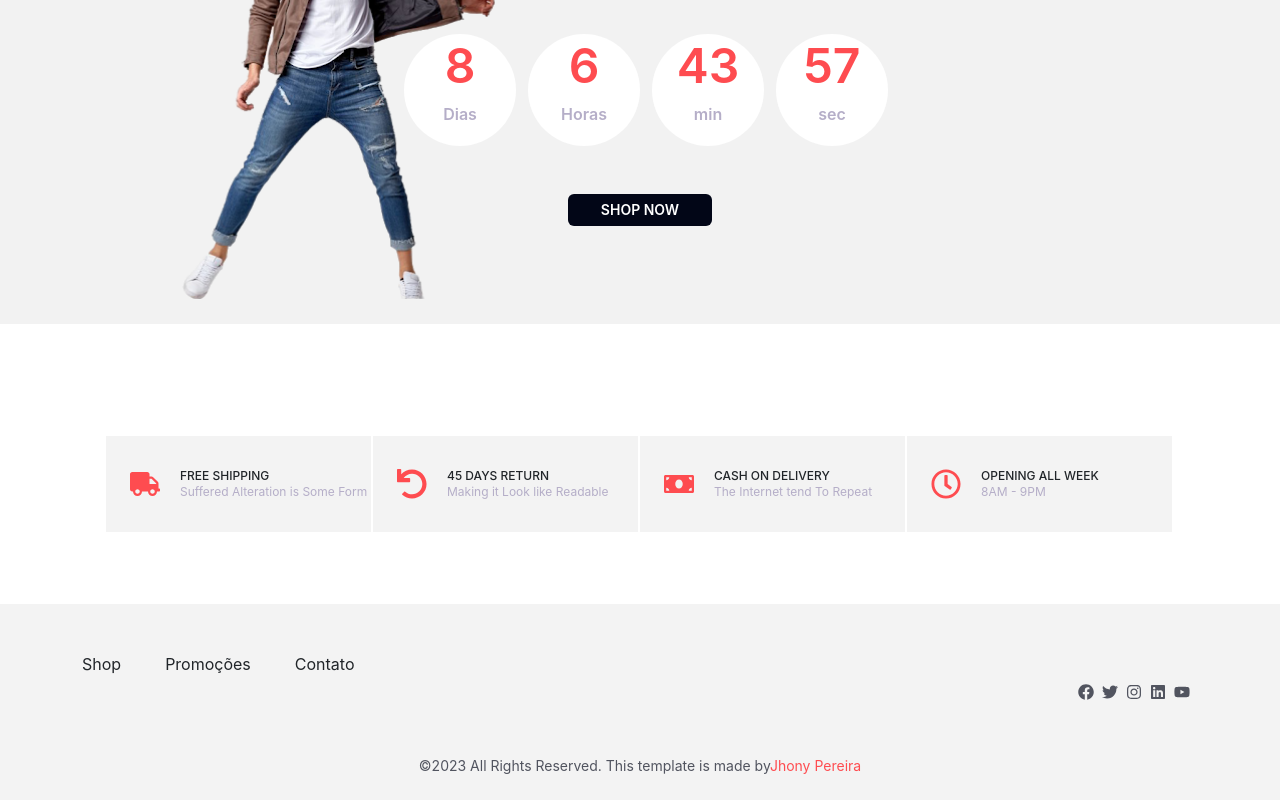
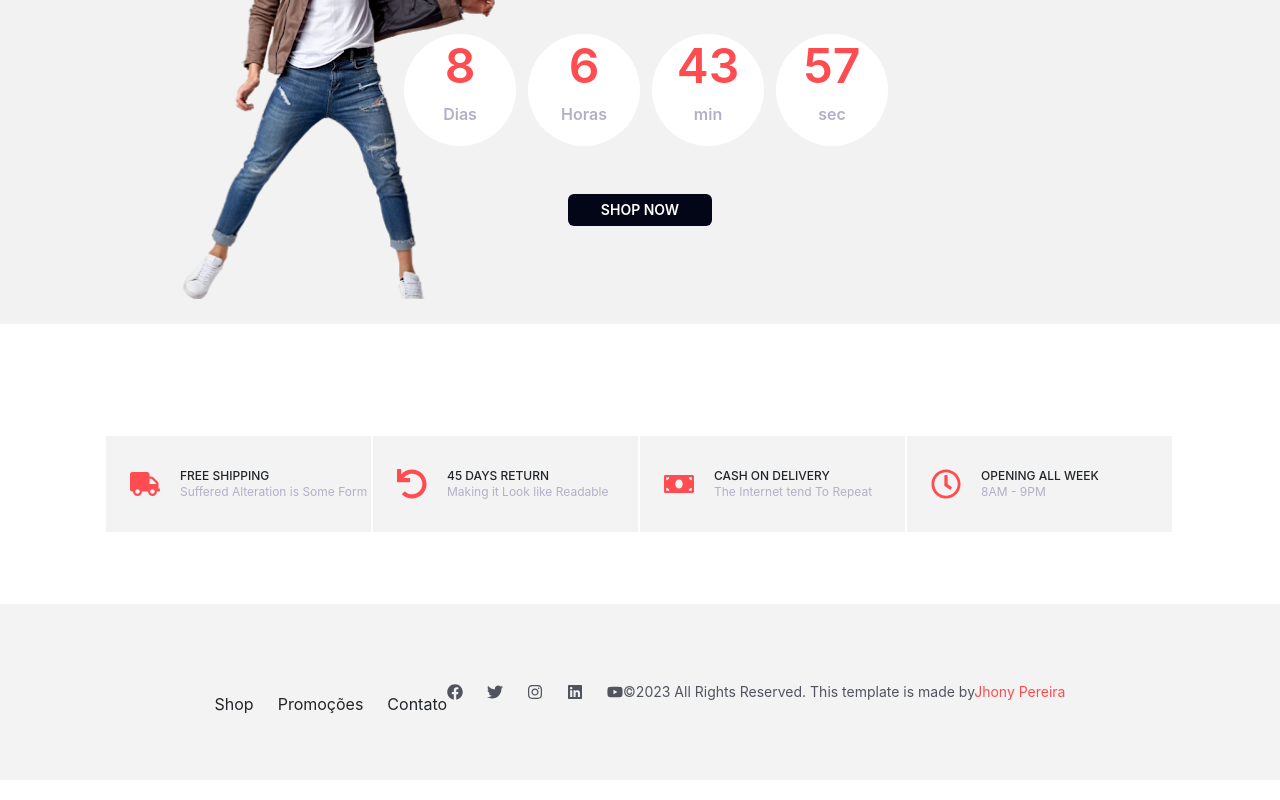
Before and after one commit to jhonypdev/exercicio-29, a React (Create React App) app: page / in a window 1280 px wide. Shown: the part 1012-1812 px from the top of the page. Built offline with nearby package versions, Linux system fonts and the light colour scheme.

Commit message:
FEAT: add scroll top in app

```diff
--- a/src/App.js
+++ b/src/App.js
@@ -6,6 +6,7 @@ import BannerHome from "./components/Banner";
 import DealOfWeek from "./components/DealOfWeek";
 import Benefits from "./components/Benefits";
 import Footer from "./components/Footer";
+import ScrollTop from "./components/ScrollTop";
 
 function App() {
   return (
@@ -15,6 +16,7 @@ function App() {
       <DealOfWeek />
       <Benefits />
       <Footer />
+      <ScrollTop />
     </div>
   );
 }
--- a/src/components/Footer.jsx
+++ b/src/components/Footer.jsx
@@ -5,8 +5,8 @@ import FooterSocial from "./FooterSocial";
 const Footer = () => {
   return (
     <div className="w-full mt-12 h-auto bg-[#f3f3f3] py-4">
-      <Container>
-        <div className="flex justify-between md:flex-row flex-col">
+      <Container className="flex flex-col md:flex-row justify-center items-center">
+        <div className="flex items-center justify-between md:flex-row flex-col">
           <FooterNav />
 
           <FooterSocial />
--- a/src/components/FooterNav.jsx
+++ b/src/components/FooterNav.jsx
@@ -1,13 +1,13 @@
 const FooterNav = () => (
-  <div className="flex flex-column items-center md:justify-start justify-center text-center">
-    <ul className="md:mt-6">
-      <li className="inline-block mr-11">
+  <div className="text-center gap-4">
+    <ul className="flex gap-4 md:mt-6">
+      <li className="inline-block ">
         <a href="#">Shop</a>
       </li>
-      <li className="inline-block mr-11">
+      <li className="inline-block ">
         <a href="#">Promoções</a>
       </li>
-      <li className="inline-block mr-11">
+      <li className="inline-block ">
         <a href="#">Contato</a>
       </li>
     </ul>
--- a/src/components/FooterSocial.jsx
+++ b/src/components/FooterSocial.jsx
@@ -9,7 +9,7 @@ import SocialItem from "./SocialItem";
 
 const FooterSocial = ({}) => (
   <div className="h-32 flex items-center md:justify-end justify-center">
-    <ul>
+    <ul className="flex gap-4">
       <SocialItem icon={<FaFacebook />} />
       <SocialItem icon={<FaTwitter />} />
       <SocialItem icon={<FaInstagram />} />
--- /dev/null
+++ b/src/components/ScrollTop.jsx
@@ -0,0 +1,33 @@
+import { useEffect, useState } from "react";
+import { FaChevronUp } from "react-icons/fa";
+
+const ScrollTop = () => {
+  const [isVisible, setIsVisible] = useState(false);
+
+  const handleScroll = () => {
+    const scrollTop = window.pageYOffset || document.documentElement.scrollTop;
+    setIsVisible(scrollTop > 0);
+  };
+
+  useEffect(() => {
+    window.addEventListener("scroll", handleScroll);
+    return () => {
+      window.removeEventListener("scroll", handleScroll);
+    };
+  }, []);
+
+  return (
+    isVisible && (
+      <div className="flex items-center justify-center ease-in duration-200 fixed bottom-12 right-12 hover:bottom-[3.5rem] bg-[#fe4c50] hover:text-gray-400 hover:bg-[#ff5b5d] rounded-[100%] bg-cover h-10 w-10">
+        <a
+          href="#top"
+          className="w-full h-full flex justify-center items-center cursor-pointer"
+        >
+          <FaChevronUp />
+        </a>
+      </div>
+    )
+  );
+};
+
+export default ScrollTop;
--- a/src/components/SocialItem.jsx
+++ b/src/components/SocialItem.jsx
@@ -1,6 +1,6 @@
 const SocialItem = ({ icon, link }) => {
   return (
-    <li className="inline-block mr-2">
+    <li className="inline-block">
       <a
         href={link}
         className="text-[#51545f] transition-all p-2 hover:text-[#fe4c50]"
```
